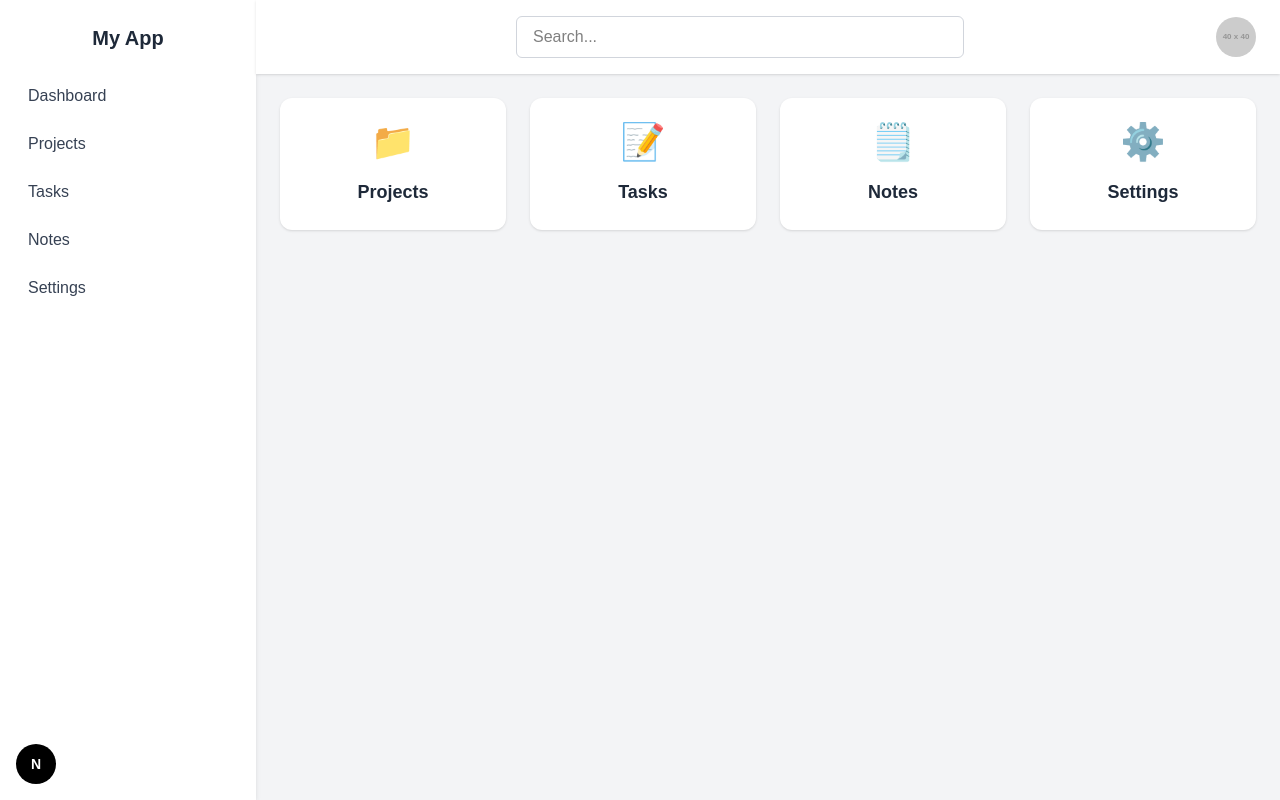
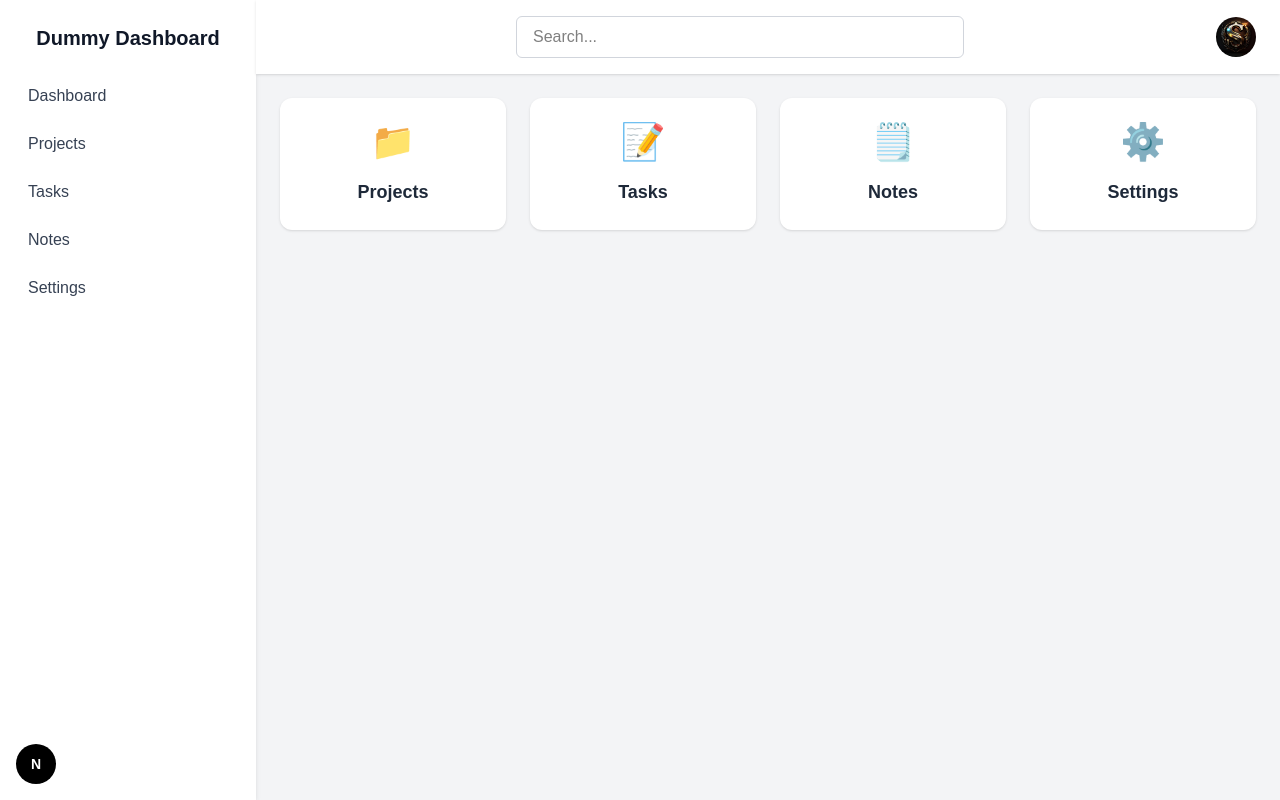
Before and after one commit to skyZoneHub/Authentication, a Next.js app: page /dashboard in a window 1280 px wide. Built offline with nearby package versions, Linux system fonts and the light colour scheme; no server answers; sample sign-in values are in the browser's storage.

Commit message:
dasboard    updation

```diff
--- a/src/app/dashboard/page.tsx
+++ b/src/app/dashboard/page.tsx
@@ -16,7 +16,7 @@ export default async function DashboardPage() {
       {/* Sidebar */}
       <aside className="w-64 bg-white shadow-md hidden md:flex flex-col justify-between">
         <div>
-          <div className="p-6 text-xl font-bold text-center text-gray-800">My App</div>
+          <div className="p-6 text-xl font-bold text-center text-gray-900">Dummy Dashboard</div>
           <nav className="flex flex-col space-y-2 px-4">
             {['Dashboard', 'Projects', 'Tasks', 'Notes', 'Settings'].map((item) => (
               <a
@@ -52,7 +52,7 @@ export default async function DashboardPage() {
 
           <div className="ml-auto pl-4">
             <Image
-              src="https://via.placeholder.com/40"
+              src="/s.avif"
               alt="Profile"
               width={40}
               height={40}
--- a/src/app/page.tsx
+++ b/src/app/page.tsx
@@ -55,7 +55,7 @@ export default function HomePage() {
       });
 
       if (res?.error) {
-        setError('Invalid credentials');
+        setError('Incorrect email or password');
       } else {
         router.push('/dashboard');
       }
```
Also changed, not shown: public/s.avif (added).
